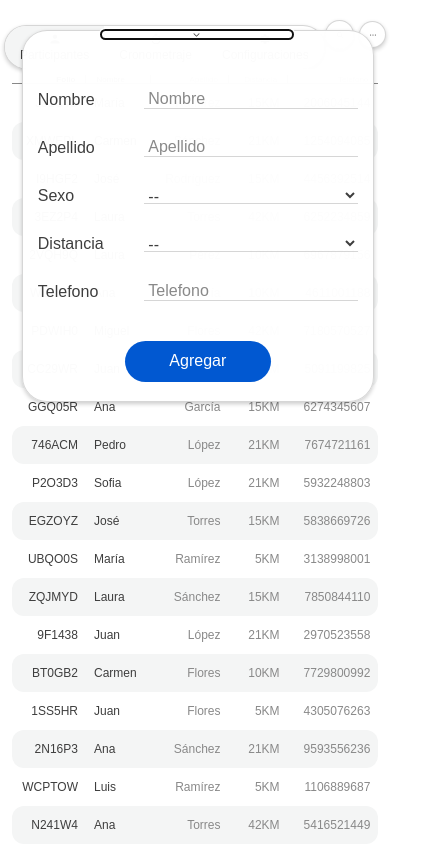
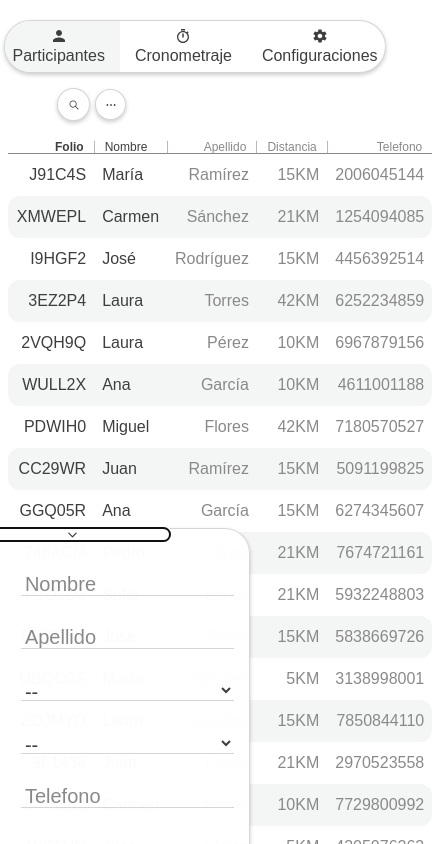
Before and after one commit to VexedElm035/gestion-folios, a React (Vite) app: page / in a window 390 px wide. Both pictures are taken after a click on the button "Agregar Corredor". Shown: the top 844 px of the page, 432 px wide, since content can reach past the window. Built offline with nearby package versions, Linux system fonts and the light colour scheme.

Commit message:
Responsiveness design for navbar

```diff
--- a/src/components/form/Form.tsx
+++ b/src/components/form/Form.tsx
@@ -1,11 +1,16 @@
+import { Dropdown, Input } from '../';
 import './form.css';
 
 const Form = () => {
   return (
-    <div className='form'>
-        <label className='form_label' htmlFor="">label</label>
-        <input className='form_input' type="text" />
-    </div>
+    <form action="" className='runner-fields'>
+      <Input id="nombre" label="Nombre" type="text" />
+      <Input id="apellido" label="Apellido" type="text" />
+      <Dropdown id="sexo" label="Sexo" options={[{value: 'M', label: 'Masculino'}, {value: 'F', label: 'Femenino'}]}/>
+      <Dropdown id="distancia" label="Distancia" options={[{value: '5', label: '5 KM'}, {value: '10', label: '10 KM'}]}/>
+      <Input id="telefono" label="Telefono" type="tel" />
+      <button className='running-button add-runner-button' type='submit'>Agregar</button>
+    </form>
   )
 }
 
--- a/src/components/form/form.css
+++ b/src/components/form/form.css
@@ -1,4 +1,50 @@
-.form{
-    font-family: Arial, Helvetica, sans-serif;
+.runner-fields{
+  width: 100%;
+  display: flex;
+  flex-direction: column;
+  gap: 10px;
+  align-items: center;
+  justify-content: start;
+  /* padding: 20px; */
+  margin-top: 40px;
+}
 
+.runner-fields .input-container{
+  width: 100%;
+  justify-content: space-around;
+  gap: 15px;
 }
+
+.runner-fields .input-label{
+  margin: 0;
+  width: 30%;
+}
+
+.runner-fields .input-element{
+  width: 70%;
+  border-radius: 0px;
+  background-color: transparent;
+  border-bottom: 1px solid rgba(var(--secondary-text-color-rgb), 0.35);
+  padding: 0;
+  text-indent: 4px;
+}
+
+.runner-fields .dropdown-container{
+  width: 100%;
+  justify-content: space-between;
+  gap: 15px;
+}
+
+.runner-fields .dropdown-label{
+  margin: 0;
+  width: 30%;
+}
+
+.runner-fields .dropdown-element{
+  width: 70%;
+  border-radius: 0px;
+  background-color: transparent;
+  border-bottom: 1px solid rgba(var(--secondary-text-color-rgb), 0.35);
+  padding: 0;
+  text-indent: 0px;
+}
--- a/src/components/navbar/Navbar.tsx
+++ b/src/components/navbar/Navbar.tsx
@@ -34,6 +34,8 @@ const Navbar = () => {
           ))}
         </div>
       </section>
+      <div className='secondary-section'>
+
 
         <section className='runner-section'>
           <RunnerButton />
@@ -44,6 +46,7 @@ const Navbar = () => {
             <Options />
         </section>
 
+      </div>
     </div>
   )
 }
--- a/src/components/navbar/elements/RunnerButton.tsx
+++ b/src/components/navbar/elements/RunnerButton.tsx
@@ -4,7 +4,7 @@ import { useGSAP } from '@gsap/react';
 import { PiPersonSimpleRun } from "react-icons/pi";
 import { GoPlus } from "react-icons/go";
 import { IoIosArrowDown } from "react-icons/io";
-import { Dropdown, Input } from '../../';
+import Form from '../../form/Form';
 import './runnerbutton.css';
 
 gsap.registerPlugin(useGSAP);
@@ -142,16 +142,7 @@ const RunnerButton = () => {
 
     <div ref={containerRef} className={`running-container`}>
       <div ref={contentRef} id="add-runner-panel" className="window-content">
-
-        <form action="" className='runner-fields'>
-          <Input id="nombre" label="Nombre" type="text" />
-          <Input id="apellido" label="Apellido" type="text" />
-          <Dropdown id="sexo" label="Sexo" options={[{value: 'M', label: 'Masculino'}, {value: 'F', label: 'Femenino'}]}/>
-          <Dropdown id="distancia" label="Distancia" options={[{value: '5', label: '5 KM'}, {value: '10', label: '10 KM'}]}/>
-          <Input id="telefono" label="Telefono" type="tel" />
-          <button className='running-button add-runner-button' type='submit'>Agregar</button>
-        </form>
-
+        <Form />
       </div>
     </div>
       </div>
--- a/src/components/navbar/elements/runnerbutton.css
+++ b/src/components/navbar/elements/runnerbutton.css
@@ -62,57 +62,6 @@
   width: calc(var(--regular-text) + 80px);
   background-color: #0158d1;
   color: white;
-}
-
-.runner-fields{
-  width: 100%;
-  display: flex;
-  flex-direction: column;
-  gap: 10px;
-  align-items: center;
-  justify-content: start;
-  /* padding: 20px; */
-  margin-top: 40px;
-}
-
-.runner-fields .input-container{
-  width: 100%;
-  justify-content: space-around;
-  gap: 15px;
-}
-
-.runner-fields .input-label{
-  margin: 0;
-  width: 30%;
-}
-
-.runner-fields .input-element{
-  width: 70%;
-  border-radius: 0px;
-  background-color: transparent;
-  border-bottom: 1px solid rgba(var(--secondary-text-color-rgb), 0.35);
-  padding: 0;
-  text-indent: 4px;
-}
-
-.runner-fields .dropdown-container{
-  width: 100%;
-  justify-content: space-between;
-  gap: 15px;
-}
-
-.runner-fields .dropdown-label{
-  margin: 0;
-  width: 30%;
-}
-
-.runner-fields .dropdown-element{
-  width: 70%;
-  border-radius: 0px;
-  background-color: transparent;
-  border-bottom: 1px solid rgba(var(--secondary-text-color-rgb), 0.35);
-  padding: 0;
-  text-indent: 0px;
 }
 
 .running-icons-container{
--- a/src/components/navbar/navbar.css
+++ b/src/components/navbar/navbar.css
@@ -24,7 +24,16 @@
 }
 
 .navigation-section {
+  justify-content: center;
   width: 33%;
+}
+
+.secondary-section{
+  display: flex;
+  flex-direction: row;
+  align-items: center;
+  justify-content: space-between;
+  width: 65%;
 }
 
 .runner-section {
@@ -82,10 +91,10 @@
 
 @media (max-width: 820px) {
   .navbar-items{
-    height: calc(var(--regular-text) + 30px);
-    position: absolute;
-    bottom: 0px;
-    display: flex;
+    /* height: calc(var(--regular-text) + 30px); */
+    /* position: absolute; */
+    /* bottom: 0px; */
+    /* display: flex; */
   }
 
   .navbar-item-icon{
@@ -101,6 +110,31 @@
 }
 
 @media (max-width: 480px) {
+  .navbar{
+    flex-direction: column;
+    /* padding: 0; */
+  }
+
+  .navigation-section {
+    width: 100%;
+  }
+
+  .secondary-section{
+    /* flex-direction: column; */
+    margin-top: 15px;
+    width: 100%;
+  }
+
+  .runner-section {
+    position: absolute;
+    bottom: -400px;
+  }
+
+  .navbar-items{
+    height: calc(var(--regular-text) + 35px);
+
+  }
+
   .navbar-item span{
     display: flex;
   }
--- a/src/components/options/options.css
+++ b/src/components/options/options.css
@@ -21,3 +21,10 @@
     margin-bottom: 0px;
     gap: 15px;
 }
+
+@media (max-width: 480px) {
+    .options-menu{
+        right: 10px;
+        top: 125px;
+    }
+}
--- a/src/components/table/table.css
+++ b/src/components/table/table.css
@@ -4,6 +4,7 @@
   width: 100%;
   text-align: left;
   border-collapse: collapse;
+  overflow-y: auto;
 }
 
 .main-table td, .main-table th {
@@ -107,6 +108,10 @@
 }
 
 @media (max-width: 480px) {
+  .main-table.sticky-header-table thead {
+    top: 140px;
+  }
+
   .main-table thead th:first-child {
     padding-left: 4px;
   }
--- a/src/index.css
+++ b/src/index.css
@@ -75,8 +75,8 @@ button:focus-visible {
 
 @media (max-width: 480px) {
   :root {
-    --heading-text: 16px; /*20*/
-    --regular-text: 12px; /*18*/
-    --caption-text: 8px; /*14*/
+    --heading-text: 20px; /*20*/
+    --regular-text: 16px; /*18*/
+    --caption-text: 12px; /*14*/
   }
 }
--- a/src/layouts/layout.css
+++ b/src/layouts/layout.css
@@ -20,3 +20,11 @@
     padding-right: 3%;
   }
 }
+
+@media (max-width: 480px) {
+  .main-content {
+    padding-top: 140px;
+    padding-left: 2%;
+    padding-right: 2%;
+  }
+}
```
